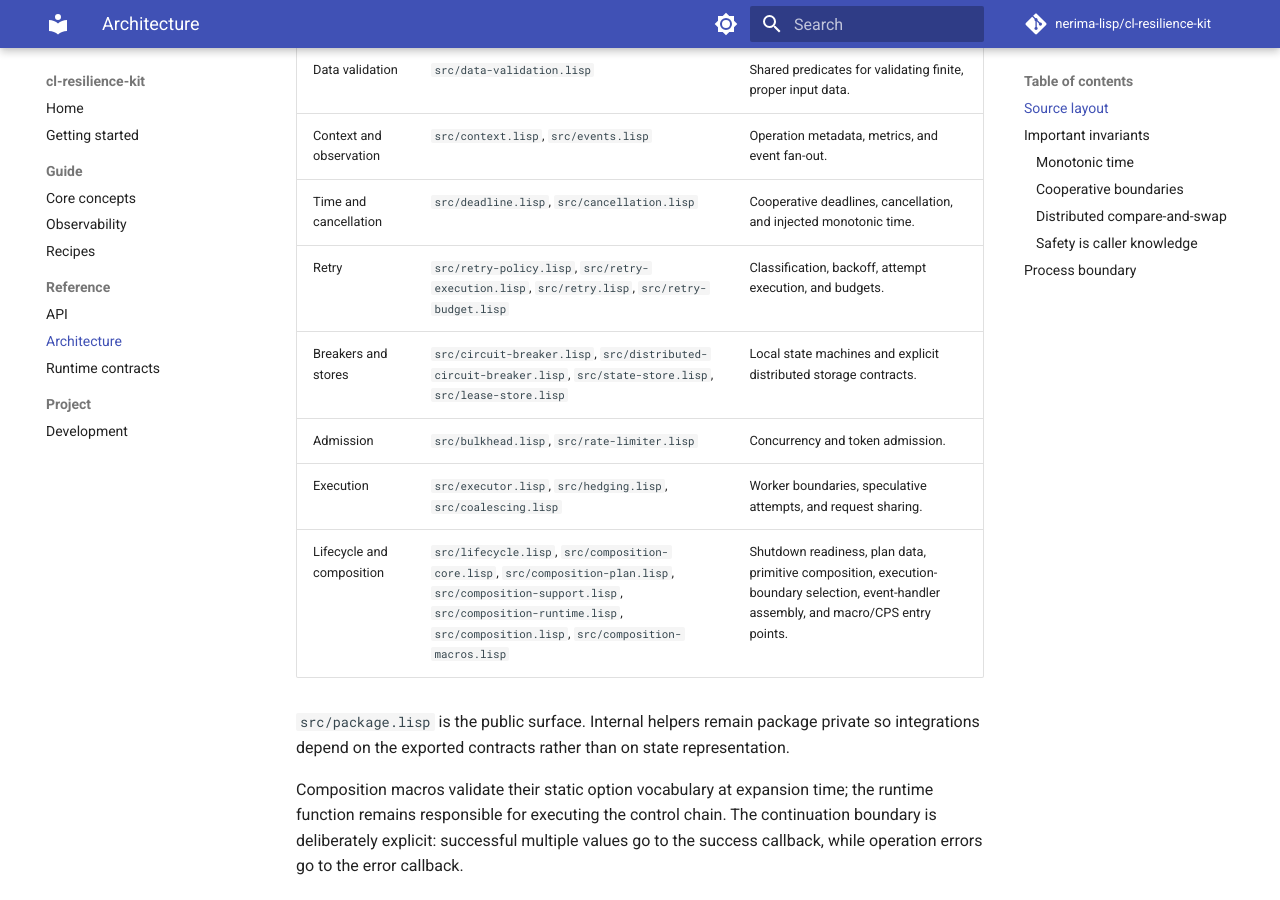
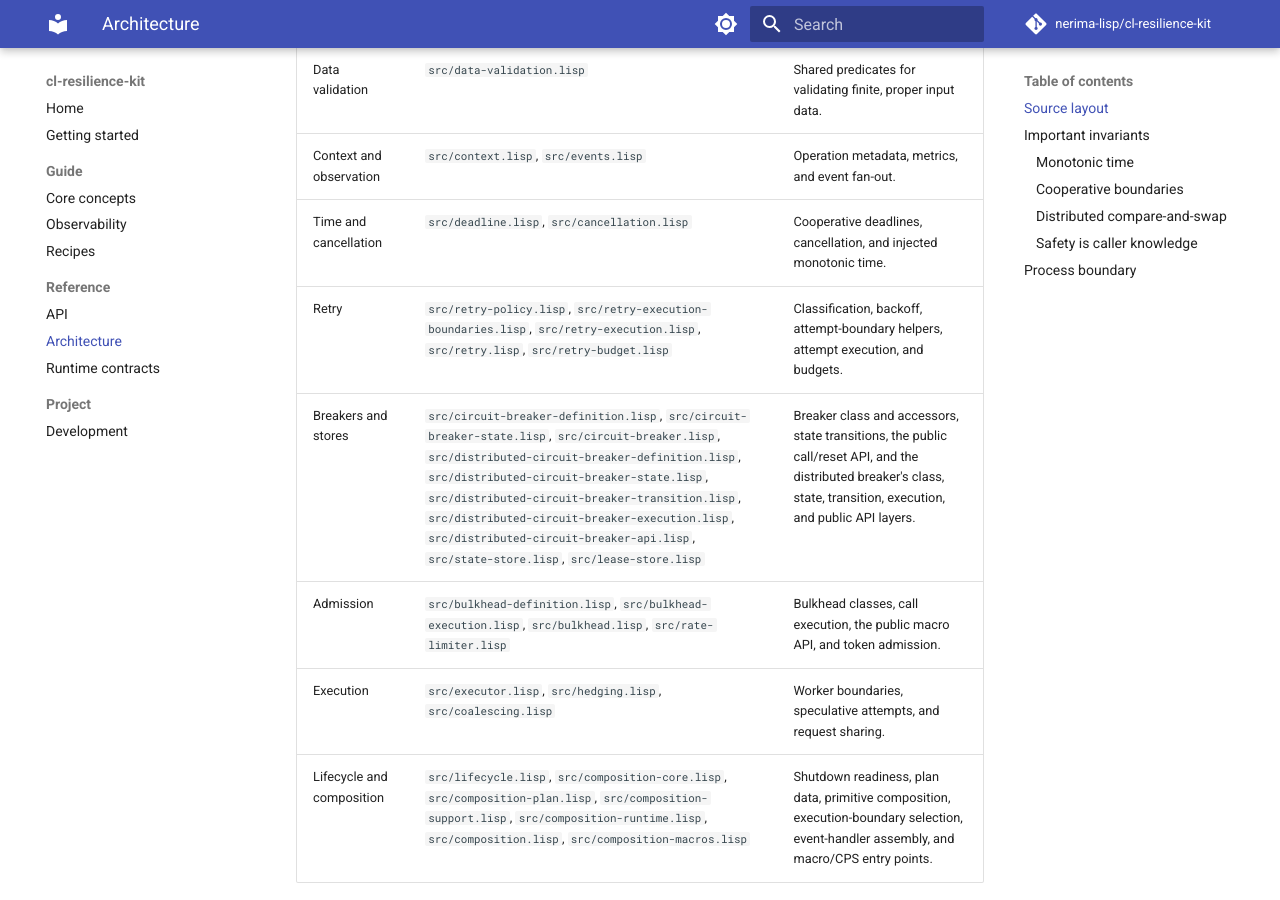
Before and after one commit to nerima-lisp/cl-resilience-kit, an MkDocs documentation site: the page built from docs/src/reference/architecture.md, in a window 1280 px wide and 900 px high, scrolled down 295 px. Built offline with MkDocs 1.6.1 and Material for MkDocs 9.7.7, drawn with Linux system fonts in a browser that asks for light colours; comment, search, counter and statistics services are not loaded.

Commit message:
docs: reflect split source files in architecture reference (#5)
Update the source-layout table for the retry, circuit-breaker, and
bulkhead file splits, and correct the already-stale distributed
circuit-breaker file listing. Also ignore .worktrees/ used for
isolated feature-branch work.

```diff
--- a/docs/src/reference/architecture.md
+++ b/docs/src/reference/architecture.md
@@ -8,9 +8,9 @@
 | Data validation | `src/data-validation.lisp` | Shared predicates for validating finite, proper input data. |
 | Context and observation | `src/context.lisp`, `src/events.lisp` | Operation metadata, metrics, and event fan-out. |
 | Time and cancellation | `src/deadline.lisp`, `src/cancellation.lisp` | Cooperative deadlines, cancellation, and injected monotonic time. |
-| Retry | `src/retry-policy.lisp`, `src/retry-execution.lisp`, `src/retry.lisp`, `src/retry-budget.lisp` | Classification, backoff, attempt execution, and budgets. |
-| Breakers and stores | `src/circuit-breaker.lisp`, `src/distributed-circuit-breaker.lisp`, `src/state-store.lisp`, `src/lease-store.lisp` | Local state machines and explicit distributed storage contracts. |
-| Admission | `src/bulkhead.lisp`, `src/rate-limiter.lisp` | Concurrency and token admission. |
+| Retry | `src/retry-policy.lisp`, `src/retry-execution-boundaries.lisp`, `src/retry-execution.lisp`, `src/retry.lisp`, `src/retry-budget.lisp` | Classification, backoff, attempt-boundary helpers, attempt execution, and budgets. |
+| Breakers and stores | `src/circuit-breaker-definition.lisp`, `src/circuit-breaker-state.lisp`, `src/circuit-breaker.lisp`, `src/distributed-circuit-breaker-definition.lisp`, `src/distributed-circuit-breaker-state.lisp`, `src/distributed-circuit-breaker-transition.lisp`, `src/distributed-circuit-breaker-execution.lisp`, `src/distributed-circuit-breaker-api.lisp`, `src/state-store.lisp`, `src/lease-store.lisp` | Breaker class and accessors, state transitions, the public call/reset API, and the distributed breaker's class, state, transition, execution, and public API layers. |
+| Admission | `src/bulkhead-definition.lisp`, `src/bulkhead-execution.lisp`, `src/bulkhead.lisp`, `src/rate-limiter.lisp` | Bulkhead classes, call execution, the public macro API, and token admission. |
 | Execution | `src/executor.lisp`, `src/hedging.lisp`, `src/coalescing.lisp` | Worker boundaries, speculative attempts, and request sharing. |
 | Lifecycle and composition | `src/lifecycle.lisp`, `src/composition-core.lisp`, `src/composition-plan.lisp`, `src/composition-support.lisp`, `src/composition-runtime.lisp`, `src/composition.lisp`, `src/composition-macros.lisp` | Shutdown readiness, plan data, primitive composition, execution-boundary selection, event-handler assembly, and macro/CPS entry points. |
 
```
Also changed, not shown: 1 other file.
